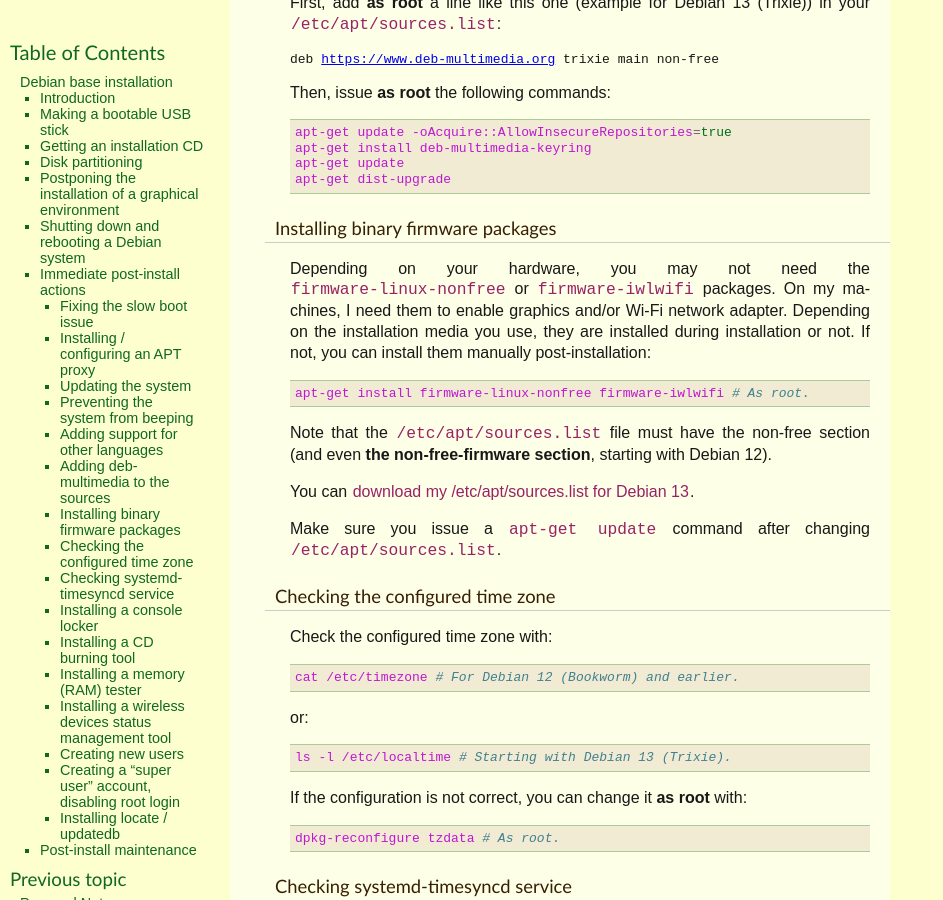
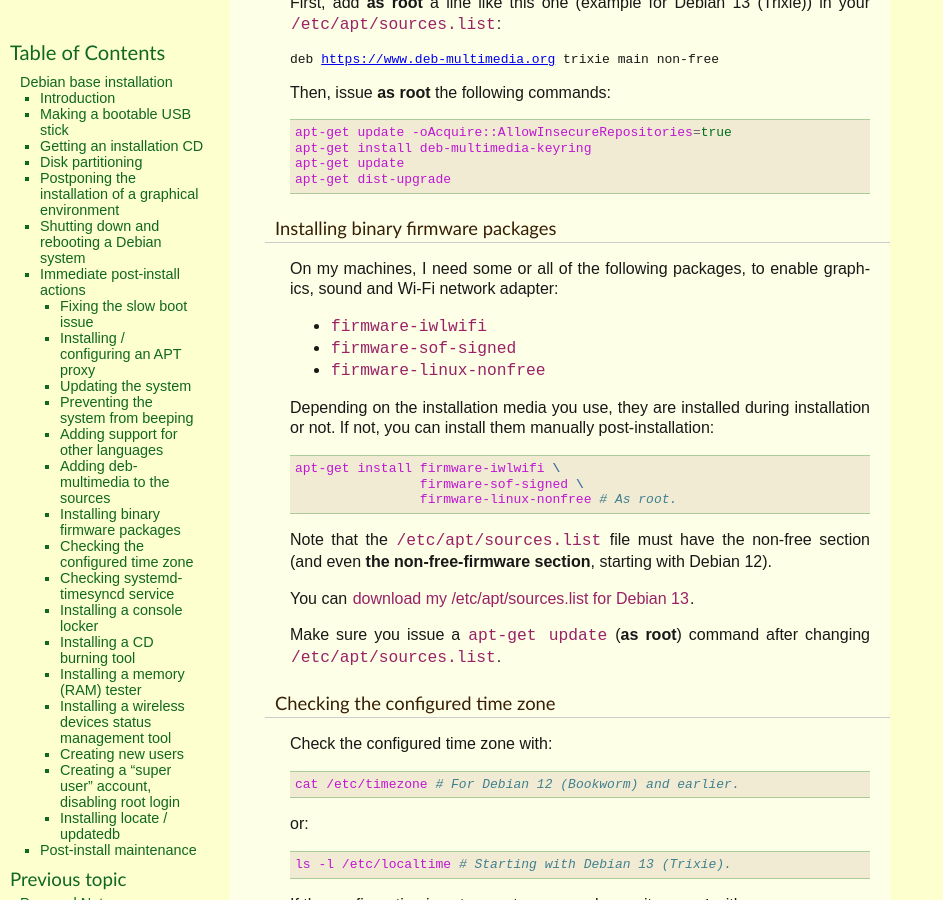
Before and after one commit to thierr26/thierr26_personal_notes_sphinx_sources, a Sphinx documentation site: the page built from source/debian_base_install.rst, in a window 1280 px wide and 900 px high, scrolled down 5518 px. Shown: the whole window, without its empty margins (0-943 px from the left). Built offline with Sphinx 7.4.7, drawn with Linux system fonts in a browser that asks for light colours.

Commit message:
Add firmware-sof-signed (Debian base install page)

```diff
--- a/source/debian_base_install.rst
+++ b/source/debian_base_install.rst
@@ -351,17 +351,24 @@ Installing binary firmware packages
 ~~~~~~~~~~~~~~~~~~~~~~~~~~~~~~~~~~~
 
 .. index::
+  single: firmware-iwlwifi
+  single: firmware-sof-signed
   single: firmware-linux-nonfree
-  single: firmware-iwlwifi
   single: /etc/apt/sources.list
 
-Depending on your hardware, you may not need the ``firmware-linux-nonfree`` or
-``firmware-iwlwifi`` packages. On my machines, I need them to enable graphics
-and/or Wi-Fi network adapter. Depending on the installation media you use, they
-are installed during installation or not. If not, you can install them manually
-post-installation::
+On my machines, I need some or all of the following packages, to enable
+graphics, sound and Wi-Fi network adapter:
 
-  apt-get install firmware-linux-nonfree firmware-iwlwifi # As root.
+* ``firmware-iwlwifi``
+* ``firmware-sof-signed``
+* ``firmware-linux-nonfree``
+
+Depending on the installation media you use, they are installed during
+installation or not. If not, you can install them manually post-installation::
+
+  apt-get install firmware-iwlwifi \
+                  firmware-sof-signed \
+                  firmware-linux-nonfree # As root.
 
 Note that the ``/etc/apt/sources.list`` file must have the non-free section
 (and even **the non-free-firmware section**, starting with Debian 12).
@@ -369,7 +376,7 @@ Note that the ``/etc/apt/sources.list`` file must have the non-free section
 You can :download:`download my /etc/apt/sources.list for Debian 13
 <download/sources.list>`.
 
-Make sure you issue a ``apt-get update`` command after changing
+Make sure you issue a ``apt-get update`` (**as root**) command after changing
 ``/etc/apt/sources.list``.
 
 
```
